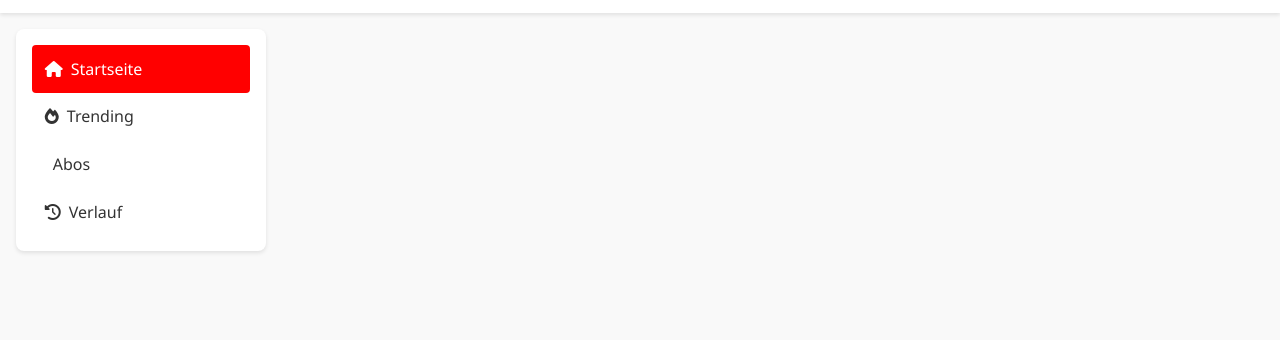
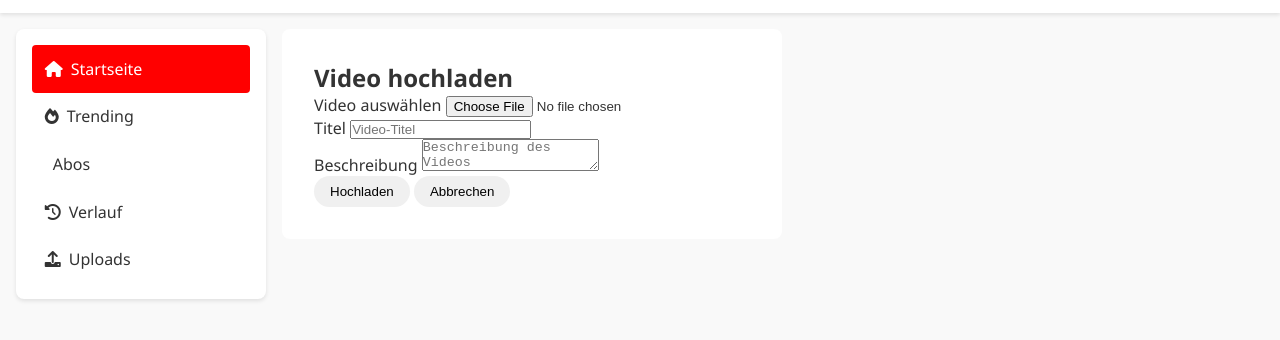
Before and after one commit to sxmxon11/simeonrohrmann, a plain HTML site: page index.html in a window 1280 px wide. Shown: the part 52-392 px from the top of the page. Drawn offline with nearby package versions, Linux system fonts and the light colour scheme.

Commit message:
Update index.html

```diff
--- a/index.html
+++ b/index.html
@@ -6,6 +6,7 @@
     <title>VideoTube - Video Teilen & Entdecken</title>
     <link rel="stylesheet" href="styles.css">
     <link rel="stylesheet" href="https://cdnjs.cloudflare.com/ajax/libs/font-awesome/6.0.0/css/all.min.css">
+    <link rel="stylesheet" href="https://cdnjs.cloudflare.com/ajax/libs/animate.css/4.1.1/animate.min.css">
 </head>
 <body>
     <nav class="navbar">
@@ -15,8 +16,8 @@
             <button id="searchBtn"><i class="fas fa-search"></i></button>
         </div>
         <div class="nav-buttons">
-            <button id="uploadBtn">Video hochladen</button>
-            <button id="loginBtn">Anmelden</button>
+            <button id="uploadBtn" class="btn-primary">Video hochladen</button>
+            <button id="loginBtn" class="btn-secondary">Anmelden</button>
         </div>
     </nav>
 
@@ -27,29 +28,51 @@
                 <li><a href="#"><i class="fas fa-fire"></i> Trending</a></li>
                 <li><a href="#"><i class="fas fa-subscriptions"></i> Abos</a></li>
                 <li><a href="#"><i class="fas fa-history"></i> Verlauf</a></li>
+                <li><a href="#"><i class="fas fa-upload"></i> Uploads</a></li>
             </ul>
         </div>
 
         <div class="content">
-            <div class="upload-modal" id="uploadModal">
+            <!-- Upload Modal -->
+            <div class="modal" id="uploadModal">
                 <div class="modal-content">
                     <h2>Video hochladen</h2>
                     <form id="uploadForm">
-                        <input type="file" id="videoFile" accept="video/*" required>
-                        <input type="text" id="videoTitle" placeholder="Video-Titel" required>
-                        <textarea id="videoDescription" placeholder="Beschreibung"></textarea>
-                        <button type="submit">Hochladen</button>
+                        <div class="form-group">
+                            <label for="videoFile">Video auswählen</label>
+                            <input type="file" id="videoFile" accept="video/*" required>
+                        </div>
+                        <div class="form-group">
+                            <label for="videoTitle">Titel</label>
+                            <input type="text" id="videoTitle" placeholder="Video-Titel" required>
+                        </div>
+                        <div class="form-group">
+                            <label for="videoDescription">Beschreibung</label>
+                            <textarea id="videoDescription" placeholder="Beschreibung des Videos"></textarea>
+                        </div>
+                        <div class="form-group">
+                            <button type="submit" class="btn-primary">Hochladen</button>
+                            <button type="button" id="closeModal" class="btn-secondary">Abbrechen</button>
+                        </div>
                     </form>
                 </div>
             </div>
 
-            <div class="video-grid" id="videoGrid">
-                <!-- Videos werden hier dynamisch eingefügt -->
+            <!-- Main Content -->
+            <div class="main-content">
+                <div class="video-grid" id="videoGrid">
+                    <!-- Videos werden hier dynamisch eingefügt -->
+                </div>
             </div>
         </div>
     </main>
 
+    <!-- Loading Spinner -->
+    <div id="loading" class="loading-spinner">
+        <div class="spinner"></div>
+    </div>
+
     <script src="github-api.js"></script>
-<script src="script.js"></script>
+    <script src="script.js"></script>
 </body>
 </html>
```
